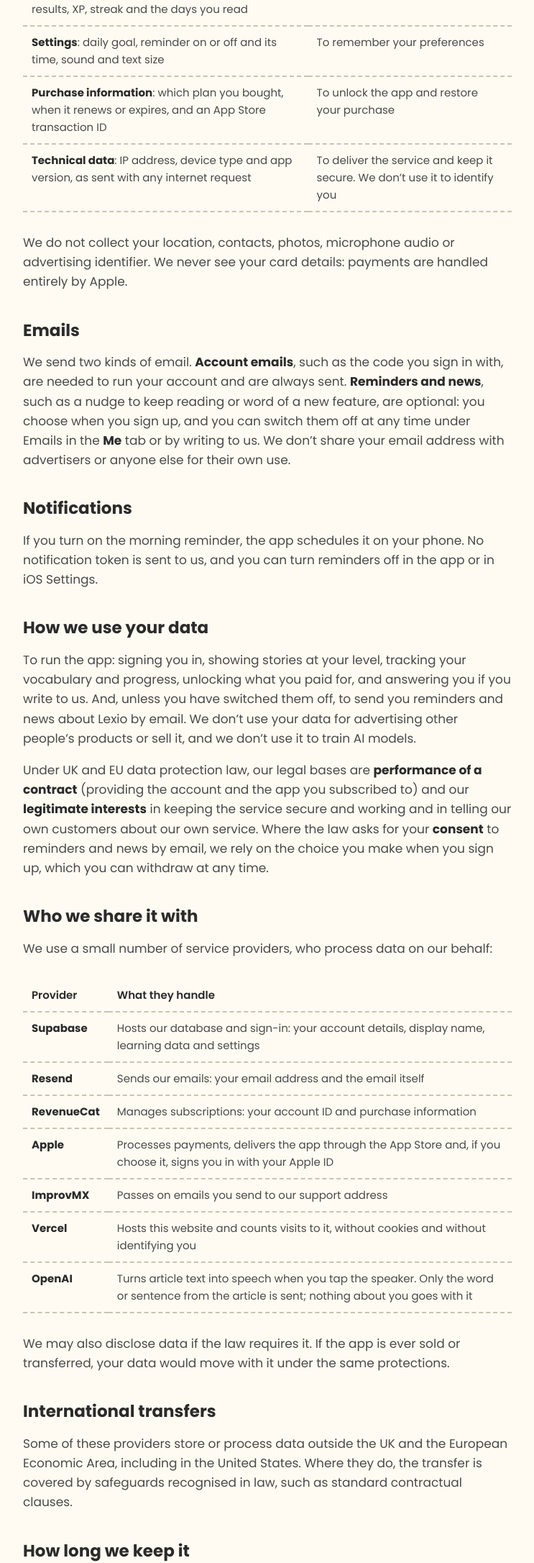
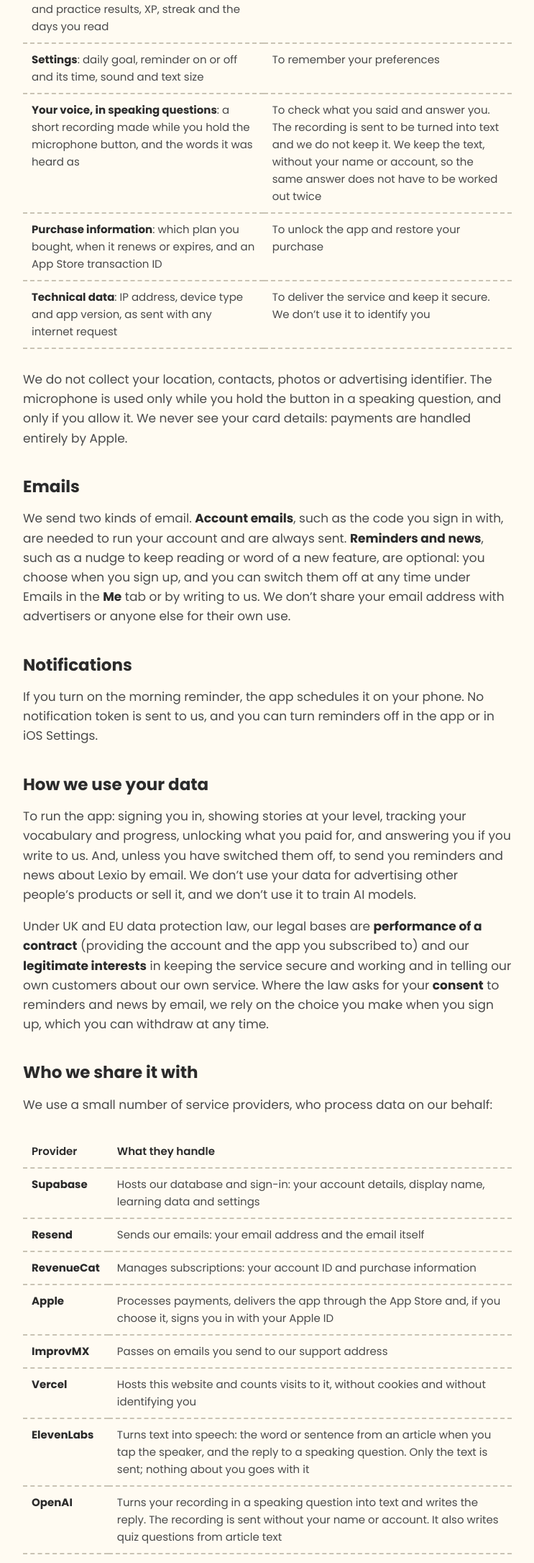
Before and after one commit to joetaylor94/lexio, a plain HTML site: page news/privacy.html in a window 1280 px wide. Shown: the part 1303-3475 px from the top of the page at 72% size, without its empty margins (268-1011 px from the left). Drawn offline with Linux system fonts and the light colour scheme; a script that the page names is missing.

Commit message:
Name ElevenLabs and OpenAI for their parts, and cover speaking questions
ElevenLabs now makes the speech. The privacy policy also says what happens
to the recording in a speaking question, which OpenAI turns into text, and
the terms say that the coach's reply can be wrong.

Co-Authored-By: Claude Fable 5.2 <noreply@anthropic.com>

```diff
--- a/news/privacy.html
+++ b/news/privacy.html
@@ -57,11 +57,12 @@
     <tr><td><strong>Email choice</strong>: whether you want reminders and news by email</td><td>To respect it</td></tr>
     <tr><td><strong>Learning data</strong>: the languages you study, your reading level, the words you have marked or learned, articles finished, quiz and practice results, XP, streak and the days you read</td><td>To choose stories at your level, build your word list and show your progress</td></tr>
     <tr><td><strong>Settings</strong>: daily goal, reminder on or off and its time, sound and text size</td><td>To remember your preferences</td></tr>
+    <tr><td><strong>Your voice, in speaking questions</strong>: a short recording made while you hold the microphone button, and the words it was heard as</td><td>To check what you said and answer you. The recording is sent to be turned into text and we do not keep it. We keep the text, without your name or account, so the same answer does not have to be worked out twice</td></tr>
     <tr><td><strong>Purchase information</strong>: which plan you bought, when it renews or expires, and an App Store transaction ID</td><td>To unlock the app and restore your purchase</td></tr>
     <tr><td><strong>Technical data</strong>: IP address, device type and app version, as sent with any internet request</td><td>To deliver the service and keep it secure. We don’t use it to identify you</td></tr>
   </table>
   </div>
-  <p>We do not collect your location, contacts, photos, microphone audio or advertising identifier. We never see your card details: payments are handled entirely by Apple.</p>
+  <p>We do not collect your location, contacts, photos or advertising identifier. The microphone is used only while you hold the button in a speaking question, and only if you allow it. We never see your card details: payments are handled entirely by Apple.</p>
 
   <h2>Emails</h2>
   <p>We send two kinds of email. <strong>Account emails</strong>, such as the code you sign in with, are needed to run your account and are always sent. <strong>Reminders and news</strong>, such as a nudge to keep reading or word of a new feature, are optional: you choose when you sign up, and you can switch them off at any time under Emails in the <strong>Me</strong> tab or by writing to us. We don’t share your email address with advertisers or anyone else for their own use.</p>
@@ -84,7 +85,8 @@
     <tr><td><strong>Apple</strong></td><td>Processes payments, delivers the app through the App Store and, if you choose it, signs you in with your Apple ID</td></tr>
     <tr><td><strong>ImprovMX</strong></td><td>Passes on emails you send to our support address</td></tr>
     <tr><td><strong>Vercel</strong></td><td>Hosts this website and counts visits to it, without cookies and without identifying you</td></tr>
-    <tr><td><strong>OpenAI</strong></td><td>Turns article text into speech when you tap the speaker. Only the word or sentence from the article is sent; nothing about you goes with it</td></tr>
+    <tr><td><strong>ElevenLabs</strong></td><td>Turns text into speech: the word or sentence from an article when you tap the speaker, and the reply to a speaking question. Only the text is sent; nothing about you goes with it</td></tr>
+    <tr><td><strong>OpenAI</strong></td><td>Turns your recording in a speaking question into text and writes the reply. The recording is sent without your name or account. It also writes quiz questions from article text</td></tr>
   </table>
   </div>
   <p>We may also disclose data if the law requires it. If the app is ever sold or transferred, your data would move with it under the same protections.</p>
```
Also changed, not shown: news/terms.html (+2 -1 lines).
